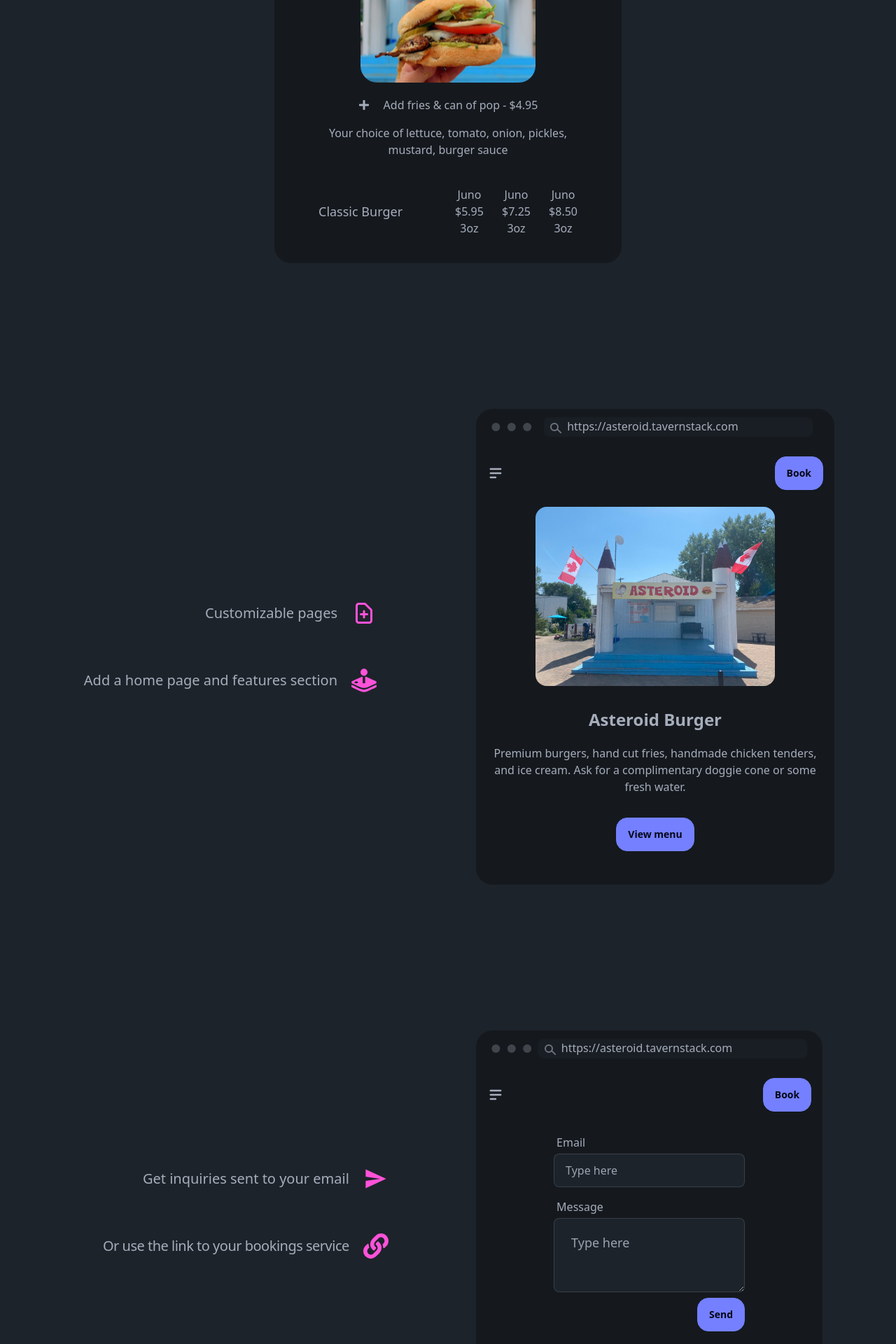
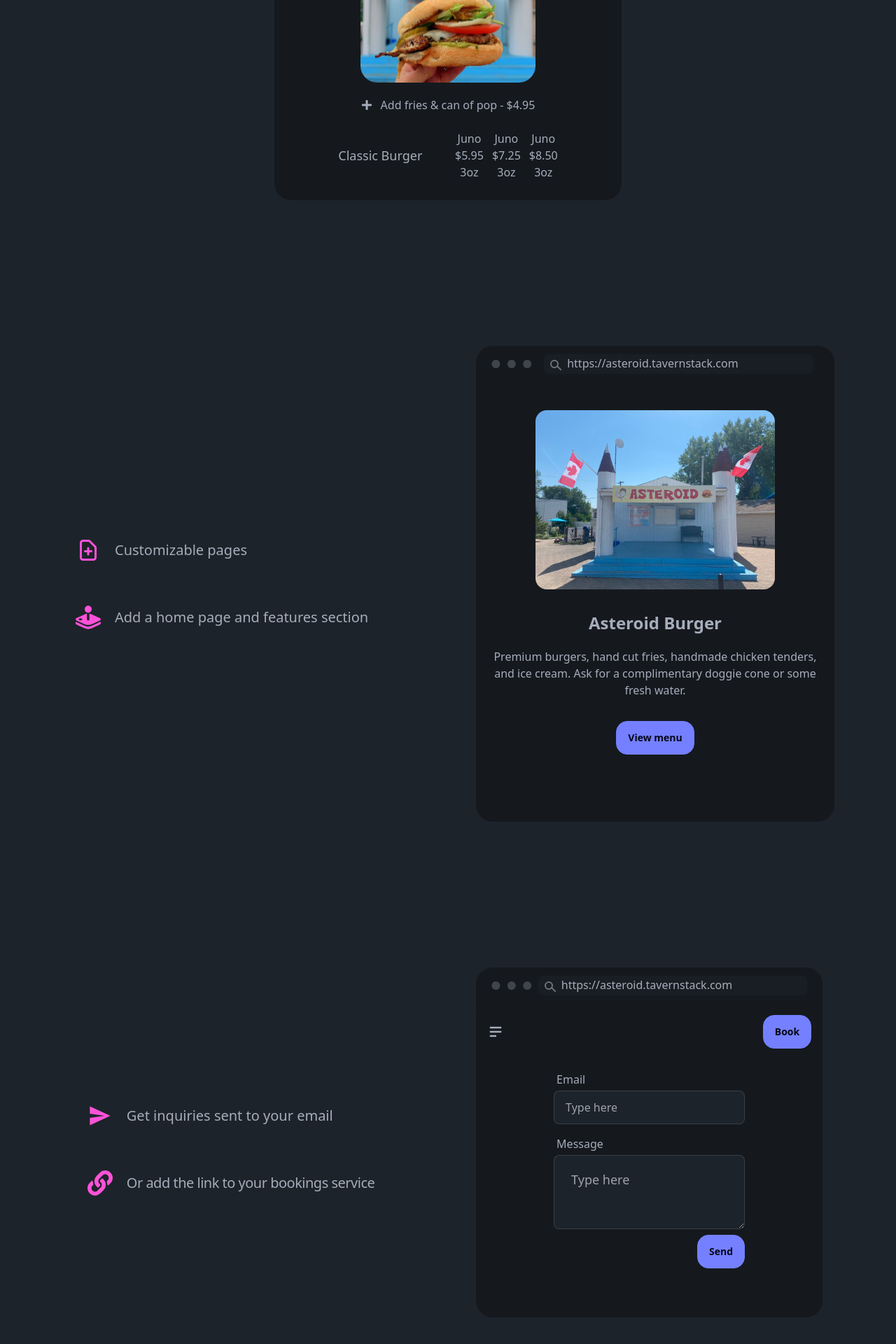
Before and after one commit to worldofchristian/tavernstack-landing-page, a React (Vite) app: page / in a window 1280 px wide. Shown: the part 1100-3020 px from the top of the page at 70% size. Built offline with nearby package versions, Linux system fonts and the light colour scheme.

Commit message:
left align bullet points

```diff
--- a/src/components/DemoAbout.jsx
+++ b/src/components/DemoAbout.jsx
@@ -1,15 +1,16 @@
 import asteroid from '../assets/asteroid.jpg';
-import { HiMenuAlt2 } from 'react-icons/hi';
+//import { HiMenuAlt2 } from 'react-icons/hi';
 
 const DemoAbout = () => {
     return (
     <>
-    <div className="mockup-browser border-slate-600 bg-base-300 h-[620px] lg:h-[680px] max-w-[350px] md:max-w-sm lg:max-w-lg rounded-3xl">
+    <div className="mockup-browser border-slate-600 bg-base-300 h-[580px] lg:h-[680px] max-w-[350px] md:max-w-sm lg:max-w-lg rounded-3xl">
         <div className="mockup-browser-toolbar">
             <div className="input">https://asteroid.tavernstack.com</div>
         </div>
 
         <div className='flex flex-col'>
+            {/*
             <div className="h-12 w-full bg-base-300 rounded-3xl">
                 <div className="flex justify-between items-center mx-auto p-4">
                     <HiMenuAlt2
@@ -22,6 +23,7 @@
                     </button>
                 </div>
             </div>
+            */}
 
             <div className="flex justify-center items-center">
                 <div className='flex flex-col'>
--- a/src/components/DemoMenu.jsx
+++ b/src/components/DemoMenu.jsx
@@ -4,7 +4,7 @@
 const DemoMenu = () => {
     return (
     <>
-    <div className="mockup-browser border-slate-600 bg-base-300 h-[620px] max-w-[350px] md:max-w-sm lg:max-w-lg rounded-3xl">
+    <div className="mockup-browser border-slate-600 bg-base-300 h-[530px] max-w-[350px] md:max-w-sm lg:max-w-lg rounded-3xl">
         <div className="mockup-browser-toolbar">
             <div className="input">https://asteroid.tavernstack.com</div>
         </div>
@@ -32,7 +32,7 @@
 
                         <div className='flex items-center justify-center'>
                             <div className='flex flex-col'>
-                                <div className='flex flex-row mt-5 gap-5 items-center justify-center'>
+                                <div className='flex flex-row mt-5 gap-3 items-center justify-center'>
                                     <FaPlus />
 
                                     <p className='text-md text-center'
@@ -40,11 +40,7 @@
                                     </p>
                                 </div>
 
-                                <p className='text-md  mt-4 text-center'
-                                >Your choice of lettuce, tomato, onion, pickles, mustard, burger sauce
-                                </p>
-
-                                <div className='grid grid-cols-2 gap-5 mt-10 items-center'>
+                                <div className='grid grid-cols-2 gap-5 mt-6 items-center'>
                                     <p className='text-lg font-medium text-left'
                                     >Classic Burger
                                     </p>
--- a/src/components/HeroAbout.jsx
+++ b/src/components/HeroAbout.jsx
@@ -101,20 +101,20 @@
                     <div className='flex items-center justify-center mt-20 mb-32'>
                         <div className='grid grid-cols-1 lg:grid-cols-2 gap-20 items-center'>
                             <div className='flex flex-col'>
-                                <div className='flex flex-row items-center justify-end rounded-full lg:max-w-[470px] p-5'>
-                                    <p className='text-lg lg:text-xl lg:font-medium mr-3 lg:mr-5'
+                                <div className='flex flex-row items-center justify-start rounded-full lg:max-w-[470px] p-5'>
+                                    <HiOutlineDocumentAdd className='text-2xl lg:text-4xl text-secondary' />
+
+                                    <p className='text-lg lg:text-xl lg:font-medium ml-3 lg:ml-5'
                                     >Customizable pages
                                     </p>
-
-                                    <HiOutlineDocumentAdd className='text-2xl lg:text-4xl text-secondary' />
                                 </div>
 
-                                <div className='flex flex-row lg:mt-5 justify-end items-center rounded-full lg:max-w-[470px] p-5'>
-                                    <p className='text-lg lg:text-xl lg:font-medium mr-3 lg:mr-5'
+                                <div className='flex flex-row lg:mt-5 justify-start items-center rounded-full lg:max-w-[470px] p-5'>
+                                    <SiApplearcade className='text-2xl lg:text-4xl text-secondary' />
+
+                                    <p className='text-lg lg:text-xl lg:font-medium ml-3 lg:ml-5'
                                     >Add a home page and features section
                                     </p>
-
-                                    <SiApplearcade className='text-2xl lg:text-4xl text-secondary' />
                                 </div>
                             </div>
 
@@ -127,20 +127,20 @@
                     <div className='flex items-center justify-center mt-20 mb-32'>
                         <div className='grid grid-cols-1 lg:grid-cols-2 gap-20 items-center'>
                             <div className='flex flex-col'>
-                                <div className='flex flex-row mt-5 items-center justify-end rounded-full lg:max-w-[470px] p-5'>
-                                    <p className='text-lg lg:text-xl lg:font-medium mr-3 lg:mr-5'
+                                <div className='flex flex-row mt-5 items-center justify-start rounded-full lg:max-w-[470px] p-5'>
+                                    <IoMdSend className='text-2xl lg:text-4xl text-secondary' />
+
+                                    <p className='text-lg lg:text-xl lg:font-medium ml-3 lg:ml-5'
                                     >Get inquiries sent to your email
                                     </p>
-
-                                    <IoMdSend className='text-2xl lg:text-4xl text-secondary' />
                                 </div>
 
-                                <div className='flex flex-row lg:mt-5 items-center justify-end rounded-full lg:max-w-[470px] p-5'>
-                                    <p className='text-lg lg:text-xl lg:font-medium tracking-tight mr-3 lg:mr-5'
-                                    >Or use the link to your bookings service
+                                <div className='flex flex-row lg:mt-5 items-center justify-start rounded-full lg:max-w-[470px] p-5'>
+                                    <FaLink className='text-2xl lg:text-4xl text-secondary' />
+
+                                    <p className='text-lg lg:text-xl lg:font-medium tracking-tight ml-3 lg:ml-5'
+                                    >Or add the link to your bookings service
                                     </p>
-
-                                    <FaLink className='text-2xl lg:text-4xl text-secondary' />
                                 </div>
                             </div>
 
```
